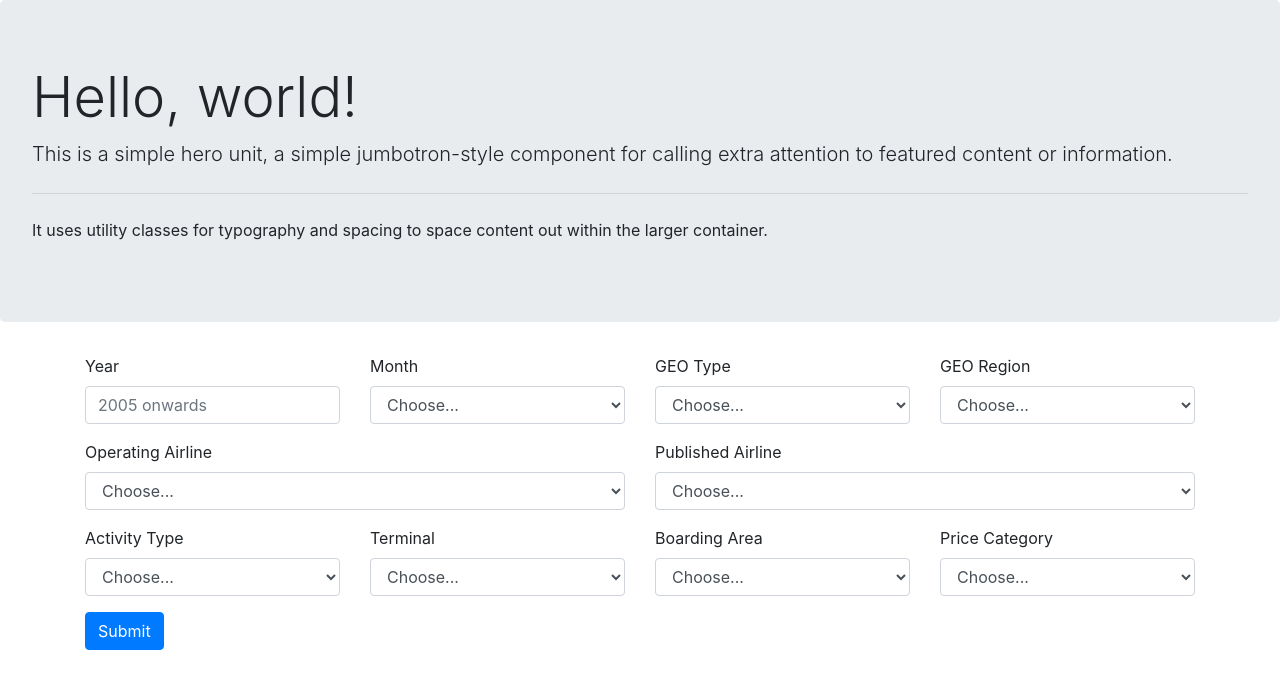
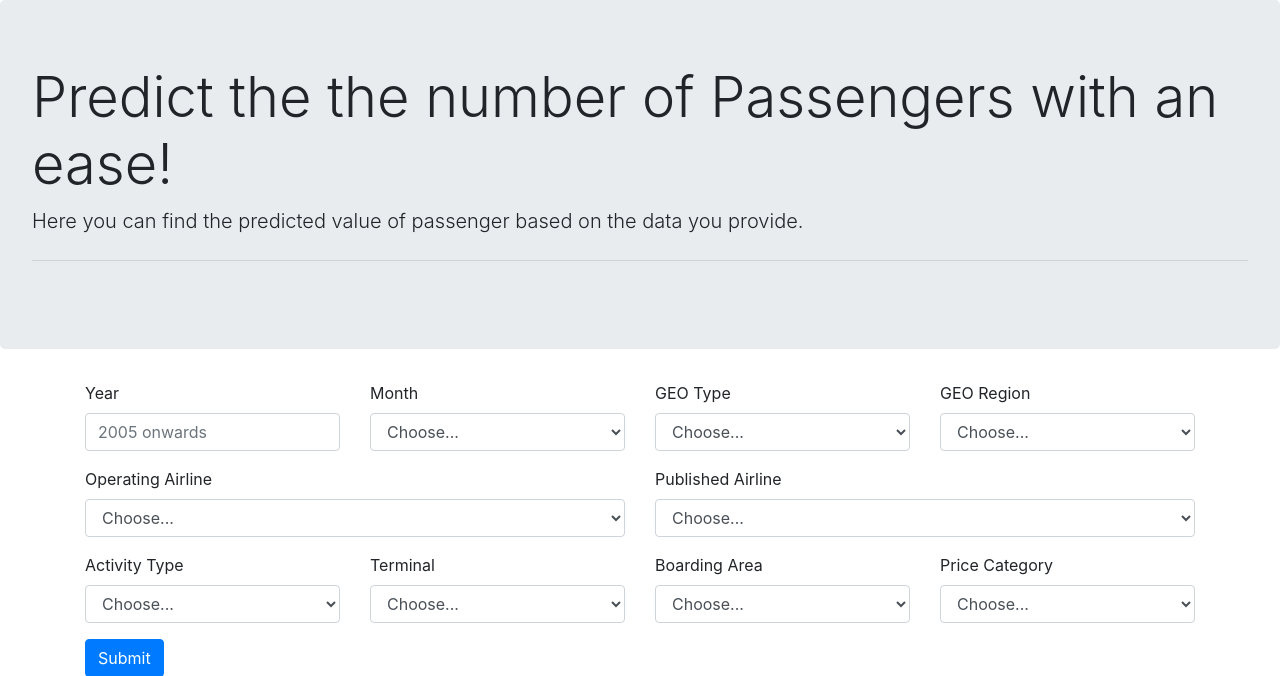
Before and after one commit to JasmineParween/AirtrafficPassengerWebsite, a Flask app: page / in a window 1280 px wide. Shown: the part 56-732 px from the top of the page. Run offline with Flask 2, Linux system fonts and the light colour scheme; parts of the project's set-up code (start-up, migrations or seed data) failed here and were passed over; some libraries are stand-ins or nearby versions.

Commit message:
Update index.html

```diff
--- a/templates/index.html
+++ b/templates/index.html
@@ -31,11 +31,11 @@
 
 <body>
     <div class="jumbotron ">
-        <h1 class="display-4">Hello, world!</h1>
-        <p class="lead">This is a simple hero unit, a simple jumbotron-style component for calling extra attention to
-            featured content or information.</p>
+        <h1 class="display-4">Predict the the number of Passengers with an ease!</h1>
+        <p class="lead">Here you can find the predicted value of passenger based on the
+            data you provide.</p>
         <hr class="my-4">
-        <p>It uses utility classes for typography and spacing to space content out within the larger container.</p>
+        <p></p>
         <!-- <p class="lead">
             <a class="btn btn-primary btn-lg" href="#" role="button">Learn more</a>
         </p> -->
```
